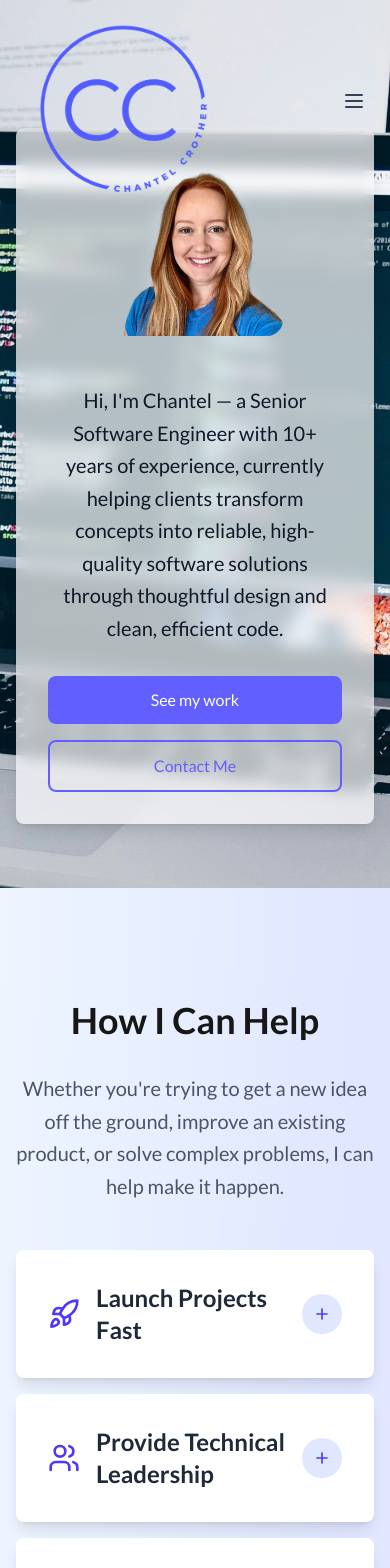
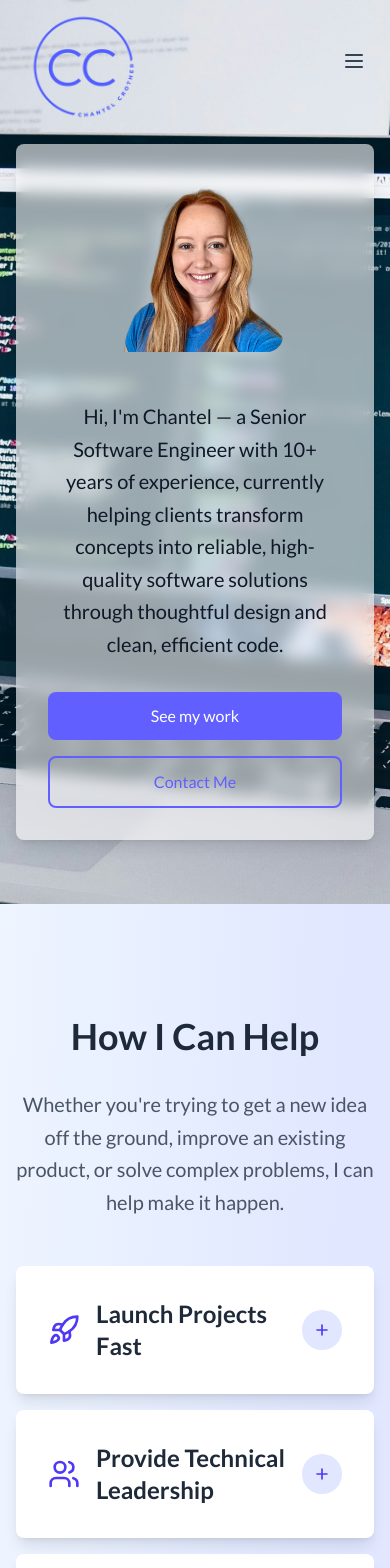
Before and after one commit to chantelcdev/my-portfolio, a Next.js app: page / in a window 390 px wide. Shown: the top 1568 px of the page. Built offline with nearby package versions, Linux system fonts and the light colour scheme.

Commit message:
fix: text color and image display

```diff
--- a/src/app/components/About.tsx
+++ b/src/app/components/About.tsx
@@ -79,12 +79,9 @@ export default function About() {
     <>
       <section
         id="about"
-        className="md:py-50 py-30 px-4 relative"
+        className="md:py-50 py-30 px-4 relative bg-cover bg-center bg-no-repeat md:bg-fixed"
         style={{
           backgroundImage: `url('/san-luis-obispo.jpg')`,
-          backgroundSize: "cover",
-          backgroundPosition: "center",
-          backgroundAttachment: "fixed",
         }}
       >
         <div className="max-w-6xl mx-auto relative z-10">
@@ -92,7 +89,7 @@ export default function About() {
             {/* About Me Section */}
             <h2 className="text-4xl font-bold mb-8 text-center">About Me</h2>
             <div className="max-w-5xl mx-auto md:text-lg text-base">
-              <p className="mb-6">
+              <p className="mb-6 text-gray-700 leading-relaxed">
                 I&apos;m a Senior Software Engineer with a decade of experience
                 building complex projects with teams at companies like Mindbody
                 and AppFolio. Currently, I partner with clients directly to
@@ -101,13 +98,13 @@ export default function About() {
                 true full-stack developer who loves solving problems and
                 creating end-to-end solutions.
               </p>
-              <p className="mb-6">
+              <p className="mb-6 text-gray-700 leading-relaxed">
                 When I&apos;m not coding, you can find me adventuring with my
                 two little ones, trying my hand at latte art, enjoying life on
                 the Central Coast of California, and getting lost in fantasy
                 books.
               </p>
-              <p>
+              <p className="text-gray-700 leading-relaxed">
                 Check out my values below to learn what&apos;s important to me
                 and what I bring to every project.
               </p>
--- a/src/app/components/Contact.tsx
+++ b/src/app/components/Contact.tsx
@@ -136,7 +136,7 @@ export default function Contact() {
                       value={formData.firstName}
                       onChange={handleChange}
                       required
-                      className="w-full pl-10 pr-4 py-3 border border-gray-300 rounded-lg focus:ring-2 focus:ring-indigo-500 focus:border-transparent transition-colors"
+                      className="w-full pl-10 pr-4 py-3 border border-gray-300 rounded-lg focus:ring-2 focus:ring-indigo-500 focus:border-transparent transition-colors text-gray-900"
                       placeholder="First name"
                     />
                   </div>
@@ -158,7 +158,7 @@ export default function Contact() {
                       value={formData.lastName}
                       onChange={handleChange}
                       required
-                      className="w-full pl-10 pr-4 py-3 border border-gray-300 rounded-lg focus:ring-2 focus:ring-indigo-500 focus:border-transparent transition-colors"
+                      className="w-full pl-10 pr-4 py-3 border border-gray-300 rounded-lg focus:ring-2 focus:ring-indigo-500 focus:border-transparent transition-colors text-gray-900"
                       placeholder="Last name"
                     />
                   </div>
@@ -180,7 +180,7 @@ export default function Contact() {
                       value={formData.email}
                       onChange={handleChange}
                       required
-                      className="w-full pl-10 pr-4 py-3 border border-gray-300 rounded-lg focus:ring-2 focus:ring-indigo-500 focus:border-transparent transition-colors"
+                      className="w-full pl-10 pr-4 py-3 border border-gray-300 rounded-lg focus:ring-2 focus:ring-indigo-500 focus:border-transparent transition-colors text-gray-900"
                       placeholder="your@email.com"
                     />
                   </div>
@@ -201,7 +201,7 @@ export default function Contact() {
                       name="phone"
                       value={formData.phone}
                       onChange={handleChange}
-                      className="w-full pl-10 pr-4 py-3 border border-gray-300 rounded-lg focus:ring-2 focus:ring-indigo-500 focus:border-transparent transition-colors"
+                      className="w-full pl-10 pr-4 py-3 border border-gray-300 rounded-lg focus:ring-2 focus:ring-indigo-500 focus:border-transparent transition-colors text-gray-900"
                       placeholder="(123) 456-7890"
                     />
                   </div>
@@ -222,7 +222,7 @@ export default function Contact() {
                   value={formData.subject}
                   onChange={handleChange}
                   required
-                  className="w-full px-4 py-3 border border-gray-300 rounded-lg focus:ring-2 focus:ring-indigo-500 focus:border-transparent transition-colors"
+                  className="w-full px-4 py-3 border border-gray-300 rounded-lg focus:ring-2 focus:ring-indigo-500 focus:border-transparent transition-colors text-gray-900"
                   placeholder="Project inquiry"
                 />
               </div>
@@ -241,7 +241,7 @@ export default function Contact() {
                   onChange={handleChange}
                   required
                   rows={6}
-                  className="w-full px-4 py-3 border border-gray-300 rounded-lg focus:ring-2 focus:ring-indigo-500 focus:border-transparent transition-colors resize-none"
+                  className="w-full px-4 py-3 border border-gray-300 rounded-lg focus:ring-2 focus:ring-indigo-500 focus:border-transparent transition-colors resize-none text-gray-900"
                   placeholder="Share a bit about what you're working on..."
                 />
               </div>
--- a/src/app/components/Hero.tsx
+++ b/src/app/components/Hero.tsx
@@ -5,16 +5,13 @@ export default function Hero() {
   return (
     <section
       id="home"
-      className="min-h-screen relative flex items-center justify-center px-4 pt-32 pb-16"
+      className="min-h-screen relative flex items-center justify-center px-4 pt-32 pb-16 bg-cover bg-center bg-no-repeat md:bg-fixed"
       style={{
         backgroundImage: `url('/computer-code.jpg')`,
-        backgroundSize: "cover",
-        backgroundPosition: "center",
-        backgroundAttachment: "fixed",
       }}
     >
       <div className="max-w-6xl mx-auto w-full">
-        <div className="bg-white/70 backdrop-blur-sm rounded-lg p-8 shadow-lg">
+        <div className="bg-white/60 backdrop-blur-sm rounded-lg p-8 shadow-lg mt-4 md:mt-0">
           <div className="flex flex-col lg:flex-row items-center gap-12 lg:gap-16">
             <div className="flex-shrink-0">
               <Image
--- a/src/app/components/Navigation.tsx
+++ b/src/app/components/Navigation.tsx
@@ -72,7 +72,7 @@ export default function Navigation() {
               width={isScrolled ? 64 : 200}
               height={isScrolled ? 64 : 200}
               className={`inline-block transition-all duration-300 ${
-                isScrolled ? "h-16 w-16" : "h-50 w-50"
+                isScrolled ? "h-16 w-16" : "md:h-50 md:w-50 h-30 w-30"
               }`}
             />
           </motion.a>
--- a/src/app/components/Services.tsx
+++ b/src/app/components/Services.tsx
@@ -155,7 +155,7 @@ export default function Services() {
   return (
     <section id="services" className="py-20 px-4 mb-10">
       <div className="max-w-7xl mx-auto">
-        <h2 className="text-4xl font-bold mb-8 mt-8 text-center">
+        <h2 className="text-4xl font-bold mb-8 mt-8 text-center text-gray-800">
           How I Can Help
         </h2>
         <div className="max-w-3xl mx-auto text-xl text-gray-600 text-center mb-12 leading-relaxed">
```
